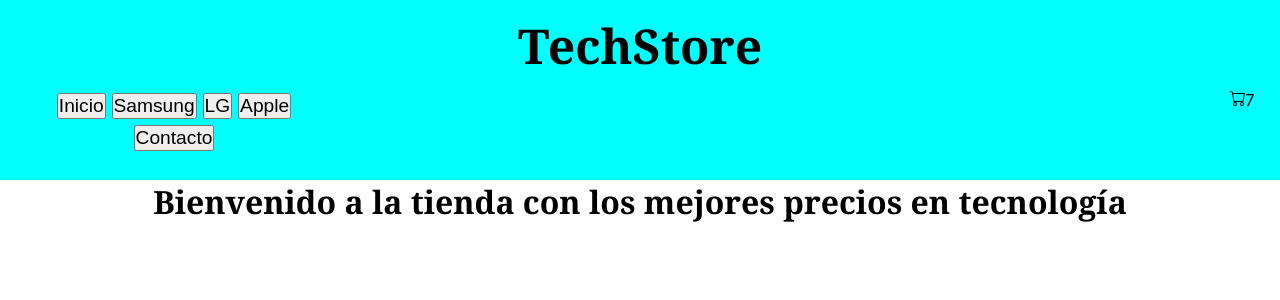
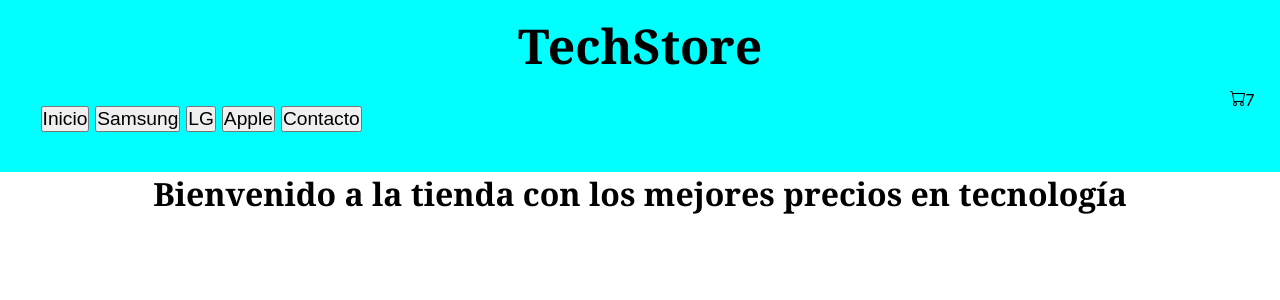
Before and after one commit to Felipe0298/TechStore, a React (Create React App) app: page / in a window 1280 px wide. Shown: the top 300 px of the page. Built offline with nearby package versions, Linux system fonts and the light colour scheme.

Commit message:
Primera Entrega

```diff
--- a/src/components/Navbar/Navbar.js
+++ b/src/components/Navbar/Navbar.js
@@ -1,12 +1,12 @@
 import CartWidget from "../cartWidget/cartWidget";
-import './Navbar.css'
+import "./Navbar.css";
 const Navbar = () => {
   return (
     <nav className="Navbar">
       <h1 className="h1__Navbar">TechStore</h1>
 
       <div className="div__Navbar">
-    <div>
+        <div className="div__Navbar">
           <button>Inicio</button>
           <button>Samsung</button>
           <button>LG</button>
@@ -15,8 +15,6 @@ const Navbar = () => {
         </div>
         <CartWidget />
       </div>
-
-
     </nav>
   );
 };
```
Lines whose indentation alone changed are shown as unchanged.
